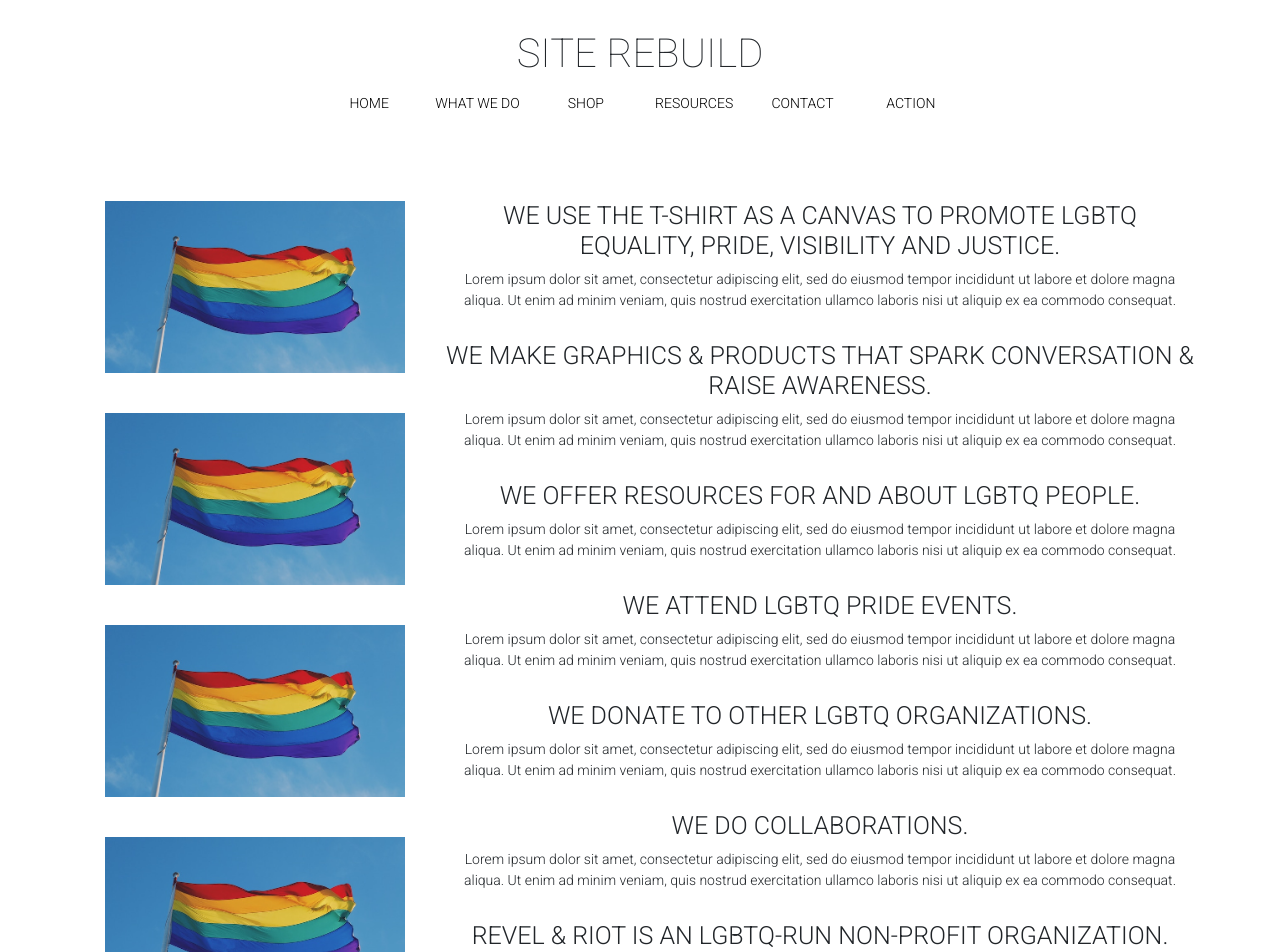
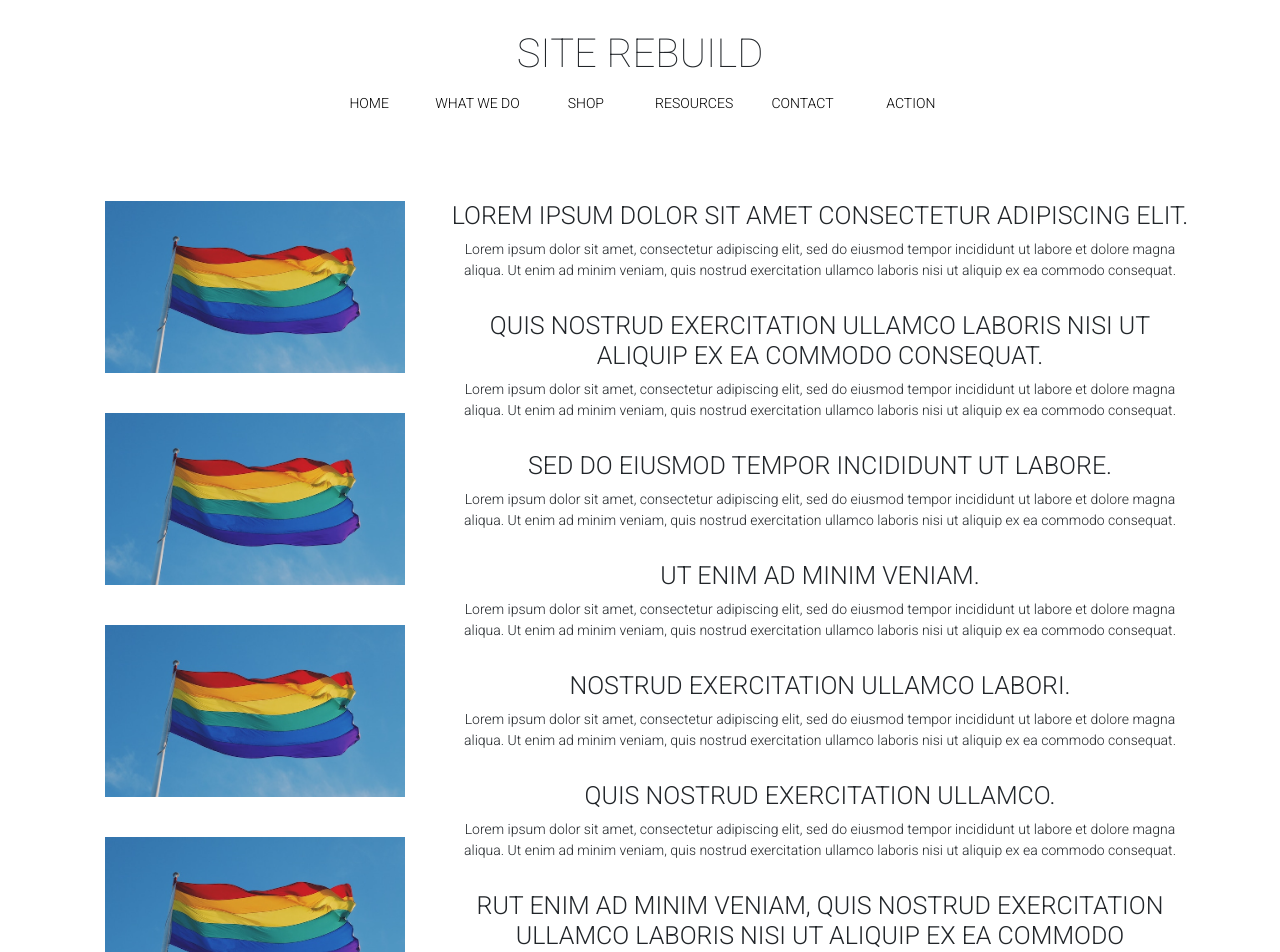
Before and after one commit to klowe27/ecommerce-rebuild, an Angular app: page /what-we-do in a window 1280 px wide. Shown: the top 952 px of the page. Built offline with nearby package versions, Linux system fonts and the light colour scheme.

Commit message:
Update content with lorem ipsum

```diff
--- a/src/app/contact/contact.component.html
+++ b/src/app/contact/contact.component.html
@@ -1,4 +1,4 @@
-<div class="contact">
+<div class="contact-info">
   <h3>COMMENTS / QUESTIONS / SUGGESTIONS</h3>
   <p>info@site.com</p>
   <hr>
--- a/src/app/what-we-do/what-we-do.component.html
+++ b/src/app/what-we-do/what-we-do.component.html
@@ -6,24 +6,24 @@
     <img src="assets/images/flag.jpg" alt="Pride flag">
   </div>
   <div class="text">
-    <h2>WE USE THE T-SHIRT AS A CANVAS TO PROMOTE LGBTQ EQUALITY, PRIDE, VISIBILITY AND JUSTICE.</h2>
+    <h2>Lorem ipsum dolor sit amet consectetur adipiscing elit.</h2>
     <p>Lorem ipsum dolor sit amet, consectetur adipiscing elit, sed do eiusmod tempor incididunt ut labore et dolore magna aliqua. Ut enim ad minim veniam, quis nostrud exercitation ullamco laboris nisi ut aliquip ex ea commodo consequat.</p>
 
-    <h2>WE MAKE GRAPHICS & PRODUCTS THAT SPARK CONVERSATION & RAISE AWARENESS.</h2>
+    <h2>Quis nostrud exercitation ullamco laboris nisi ut aliquip ex ea commodo consequat.</h2>
     <p>Lorem ipsum dolor sit amet, consectetur adipiscing elit, sed do eiusmod tempor incididunt ut labore et dolore magna aliqua. Ut enim ad minim veniam, quis nostrud exercitation ullamco laboris nisi ut aliquip ex ea commodo consequat.</p>
 
-    <h2>WE OFFER RESOURCES FOR AND ABOUT LGBTQ PEOPLE.</h2>
+    <h2>sed do eiusmod tempor incididunt ut labore.</h2>
     <p>Lorem ipsum dolor sit amet, consectetur adipiscing elit, sed do eiusmod tempor incididunt ut labore et dolore magna aliqua. Ut enim ad minim veniam, quis nostrud exercitation ullamco laboris nisi ut aliquip ex ea commodo consequat.</p>
 
-    <h2>WE ATTEND LGBTQ PRIDE EVENTS.</h2>
+    <h2>Ut enim ad minim veniam.</h2>
     <p>Lorem ipsum dolor sit amet, consectetur adipiscing elit, sed do eiusmod tempor incididunt ut labore et dolore magna aliqua. Ut enim ad minim veniam, quis nostrud exercitation ullamco laboris nisi ut aliquip ex ea commodo consequat.</p>
 
-    <h2>WE DONATE TO OTHER LGBTQ ORGANIZATIONS.</h2>
+    <h2>Nostrud exercitation ullamco labori.</h2>
     <p>Lorem ipsum dolor sit amet, consectetur adipiscing elit, sed do eiusmod tempor incididunt ut labore et dolore magna aliqua. Ut enim ad minim veniam, quis nostrud exercitation ullamco laboris nisi ut aliquip ex ea commodo consequat.</p>
 
-    <h2>WE DO COLLABORATIONS.</h2>
+    <h2>Quis nostrud exercitation ullamco.</h2>
     <p>Lorem ipsum dolor sit amet, consectetur adipiscing elit, sed do eiusmod tempor incididunt ut labore et dolore magna aliqua. Ut enim ad minim veniam, quis nostrud exercitation ullamco laboris nisi ut aliquip ex ea commodo consequat.</p>
 
-    <h2>REVEL & RIOT IS AN LGBTQ-RUN NON-PROFIT ORGANIZATION. OUR FUNDING COMES ENTIRELY FROM THE SALES OF OUR T-SHIRTS, AND DONATIONS. THANK YOU VERY MUCH FOR YOUR SUPPORT.</h2>
+    <h2>RUt enim ad minim veniam, quis nostrud exercitation ullamco laboris nisi ut aliquip ex ea commodo consequat.</h2>
   </div>
 </div>
```
